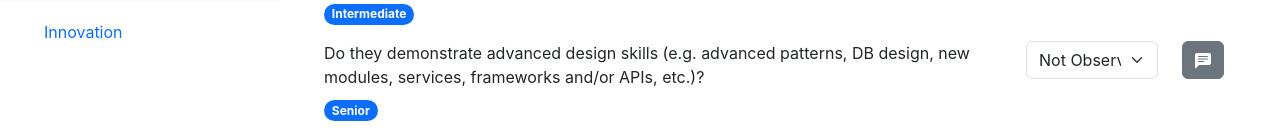
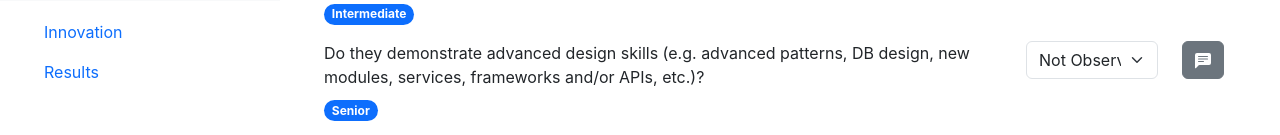
Before and after one commit to julia24g/evaluations, a React (Create React App) app in the folder evaluations/: page / in a window 1280 px wide. Shown: the part 799-934 px from the top of the page. Built offline with nearby package versions, Linux system fonts and the light colour scheme.

Commit message:
Added results to main evaluation

```diff
--- a/evaluations/src/components/EvaluationPage/Evaluation.js
+++ b/evaluations/src/components/EvaluationPage/Evaluation.js
@@ -1,16 +1,20 @@
 import React, { useState } from 'react';
 import Category from './Category';
 import questionData from '../../staticdata/questionData';
+import Results from './Results';
 
 const Evaluation = ({role}) => {
 
-  const categories = Array.from(
+  let categories = Array.from(
     new Set(
       questionData
         .filter((question) => question.role === role)
         .map((question) => question.category)
     )
   ).map((category, index) => ({ key: index, name: category }));
+
+  const resultsCategory = { key: categories.length, name: "Results" };
+  categories = [...categories, resultsCategory];
 
   const [activeTab, setActiveTab] = useState(categories[0].name);
 
@@ -42,7 +46,8 @@ const Evaluation = ({role}) => {
         </nav>
       {/* Content */}
       <div className="flex-grow-1 p-3">
-        <Category categoryName={activeTab} role={role} />
+        {activeTab === "Results" && <Results role={role} />}
+        {activeTab !== "Results" && <Category categoryName={activeTab} role={role} />}
       </div>
     </div>
   );
```
